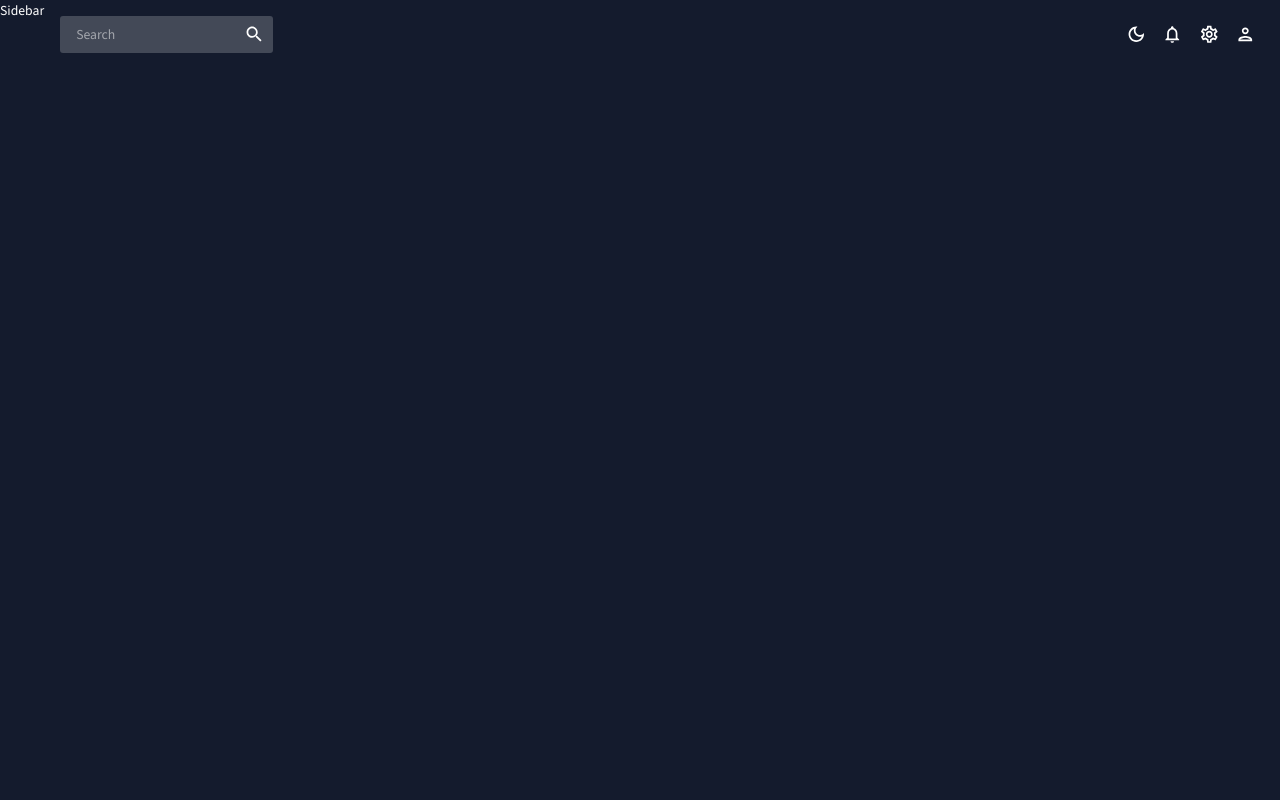
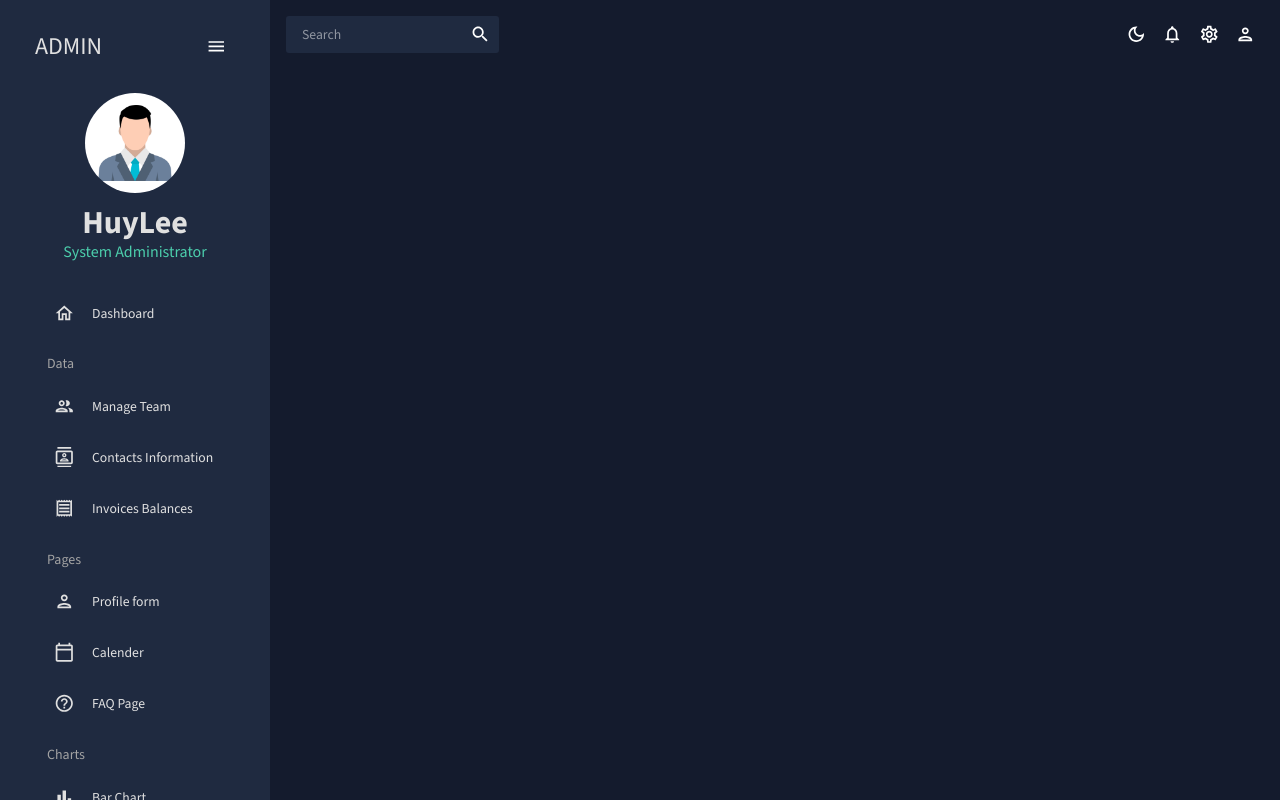
Before and after one commit to Huyllee/react-admin-dashboard, a React (Create React App) app: page /calendar in a window 1280 px wide. Before the commit this address had no page. Built offline with nearby package versions, Linux system fonts and the light colour scheme.

Commit message:
create sidebar component using react-pro-sidebar

```diff
--- a/src/App.js
+++ b/src/App.js
@@ -27,7 +27,7 @@
           <main className="content">
             <Navbar />
             <Routes>
-              <Route path="/" Component={<Dashboard />} />
+              {/* <Route path="/" Component={<Dashboard />} /> */}
               {/* <Route path="/team" Component={<Team />} />
               <Route path="/invoices" Component={<Invoices />} />
               <Route path="/contacts" Component={<Contacts />} />
--- a/src/pages/public/Sidebar/index.jsx
+++ b/src/pages/public/Sidebar/index.jsx
@@ -2,12 +2,225 @@
 import { Box, IconButton, Typography, useTheme } from "@mui/material";
 import { Link } from "react-router-dom";
 import { tokens } from "../../../theme";
-import LightModeOutlinedIcon from "@mui/icons-material/LightModeOutlined";
+import HomeOutlinedIcon from "@mui/icons-material/HomeOutlined";
+import PeopleOutlinedIcon from "@mui/icons-material/PeopleOutlined";
+import ContactsOutlinedIcon from "@mui/icons-material/ContactsOutlined";
+import ReceiptOutlinedIcon from "@mui/icons-material/ReceiptOutlined";
+import PersonOutlinedIcon from "@mui/icons-material/PersonOutlined";
+import CalendarTodayOutlinedIcon from "@mui/icons-material/CalendarTodayOutlined";
+import HelpOutlineOutlinedIcon from "@mui/icons-material/HelpOutlineOutlined";
+import BarChartOutlinedIcon from "@mui/icons-material/BarChartOutlined";
+import PieChartOutlineOutlinedIcon from "@mui/icons-material/PieChartOutlineOutlined";
+import TimelineOutlinedIcon from "@mui/icons-material/TimelineOutlined";
+import MenuOutlinedIcon from "@mui/icons-material/MenuOutlined";
+import MapOutlinedIcon from "@mui/icons-material/MapOutlined";
 import { ProSidebar, Menu, MenuItem } from "react-pro-sidebar";
 import "react-pro-sidebar/dist/css/styles.css";
+import Avatar from "../../../assets/users-icon.webp";
+
+const Item = ({ title, to, icon, selected, setSelected }) => {
+  const theme = useTheme();
+  const colors = tokens(theme.palette.mode);
+  return (
+    <MenuItem
+      active={selected === title}
+      style={{ color: colors.grey[100] }}
+      onClick={() => setSelected(title)}
+      icon={icon}
+    >
+      <Typography>{title}</Typography>
+      <Link to={to} />
+    </MenuItem>
+  );
+};
 
 const Sidebar = () => {
-  return <div>Sidebar</div>;
+  const theme = useTheme();
+  const colors = tokens(theme.palette.mode);
+  const [isCollapsed, setIsCollapsed] = useState(false);
+  const [selected, setSelected] = useState("Dashboard");
+
+  return (
+    <Box
+      sx={{
+        "& .pro-sidebar-inner": {
+          background: `${colors.primary[400]} !important`,
+        },
+        "& .pro-icon-wrapper": {
+          background: `transparent !important`,
+        },
+        "& .pro-inner-item": {
+          padding: "5px",
+        },
+        "& .pro-inner-item:hover": {
+          color: `#868dfb !important`,
+        },
+        "& .pro-menu-item:active": {
+          color: `#6870fa !important`,
+        },
+      }}
+    >
+      <ProSidebar collapsed={isCollapsed}>
+        <Menu iconShape="square">
+          <MenuItem
+            onClick={() => setIsCollapsed(!isCollapsed)}
+            icon={isCollapsed ? <MenuOutlinedIcon /> : undefined}
+            style={{
+              margin: "10px 0 20px 0",
+              color: colors.grey[100],
+            }}
+          >
+            {!isCollapsed && (
+              <Box
+                display="flex"
+                justifyContent="space-between"
+                alignItems="center"
+                ml="15px"
+              >
+                <Typography variant="h3" color={colors.grey[100]}>
+                  ADMIN
+                </Typography>
+                <IconButton onClick={() => setIsCollapsed(!isCollapsed)}>
+                  <MenuOutlinedIcon />
+                </IconButton>
+              </Box>
+            )}
+          </MenuItem>
+
+          {!isCollapsed && (
+            <Box mb="25px">
+              <Box display="flex" justifyContent="center" alignItems="center">
+                <img
+                  src={Avatar}
+                  alt="profile-user"
+                  width="100px"
+                  height="100px"
+                  style={{ cursor: "pointer", borderRadius: "50%" }}
+                />
+              </Box>
+              <Box textAlign="center">
+                <Typography
+                  variant="h2"
+                  color={colors.grey[100]}
+                  fontWeight="bold"
+                  sx={{ m: "10px 0 0 0 " }}
+                >
+                  HuyLee
+                </Typography>
+                <Typography variant="h5" color={colors.greenAccent[500]}>
+                  System Administrator
+                </Typography>
+              </Box>
+            </Box>
+          )}
+
+          <Box paddingLeft={isCollapsed ? undefined : "10%"}>
+            <Item
+              title="Dashboard"
+              to="/"
+              icon={<HomeOutlinedIcon />}
+              selected={selected}
+              setSelected={setSelected}
+            />
+
+            <Typography
+              variant="h6"
+              color={colors.grey[300]}
+              sx={{ m: "15px 0 5px 20px" }}
+            >
+              Data
+            </Typography>
+            <Item
+              title="Manage Team"
+              to="/team"
+              icon={<PeopleOutlinedIcon />}
+              selected={selected}
+              setSelected={setSelected}
+            />
+            <Item
+              title="Contacts Information"
+              to="/contacts"
+              icon={<ContactsOutlinedIcon />}
+              selected={selected}
+              setSelected={setSelected}
+            />
+            <Item
+              title="Invoices Balances"
+              to="/invoices"
+              icon={<ReceiptOutlinedIcon />}
+              selected={selected}
+              setSelected={setSelected}
+            />
+
+            <Typography
+              variant="h6"
+              color={colors.grey[300]}
+              sx={{ m: "15px 0 5px 20px" }}
+            >
+              Pages
+            </Typography>
+            <Item
+              title="Profile form"
+              to="/form"
+              icon={<PersonOutlinedIcon />}
+              selected={selected}
+              setSelected={setSelected}
+            />
+            <Item
+              title="Calender"
+              to="/calender"
+              icon={<CalendarTodayOutlinedIcon />}
+              selected={selected}
+              setSelected={setSelected}
+            />
+            <Item
+              title="FAQ Page"
+              to="/faq"
+              icon={<HelpOutlineOutlinedIcon />}
+              selected={selected}
+              setSelected={setSelected}
+            />
+
+            <Typography
+              variant="h6"
+              color={colors.grey[300]}
+              sx={{ m: "15px 0 5px 20px" }}
+            >
+              Charts
+            </Typography>
+            <Item
+              title="Bar Chart"
+              to="/bar"
+              icon={<BarChartOutlinedIcon />}
+              selected={selected}
+              setSelected={setSelected}
+            />
+            <Item
+              title="Pie Chart"
+              to="/pie"
+              icon={<PieChartOutlineOutlinedIcon />}
+              selected={selected}
+              setSelected={setSelected}
+            />
+            <Item
+              title="Line Chart"
+              to="/line"
+              icon={<TimelineOutlinedIcon />}
+              selected={selected}
+              setSelected={setSelected}
+            />
+            <Item
+              title="Geography Chart"
+              to="/geography"
+              icon={<MapOutlinedIcon />}
+              selected={selected}
+              setSelected={setSelected}
+            />
+          </Box>
+        </Menu>
+      </ProSidebar>
+    </Box>
+  );
 };
 
 export default Sidebar;
--- a/src/theme.js
+++ b/src/theme.js
@@ -20,7 +20,7 @@
           100: "#d0d1d5",
           200: "#a1a4ab",
           300: "#727681",
-          400: "#434957",
+          400: "#1f2a40",
           500: "#141b2d",
           600: "#101624",
           700: "#0c101b",
```
Also changed, not shown: src/components/Header.jsx (added, +24 -0 lines), src/assets/users-icon.webp (added).
